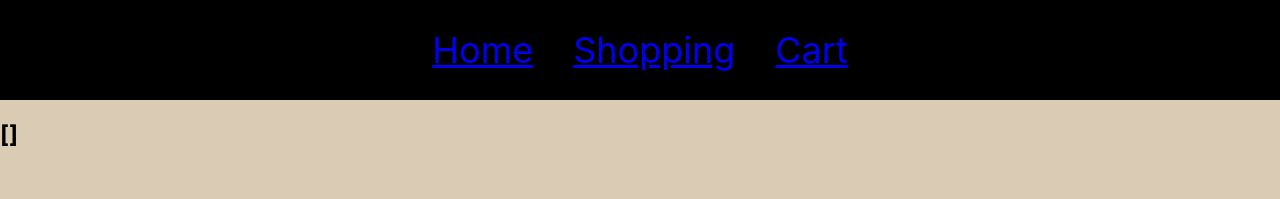
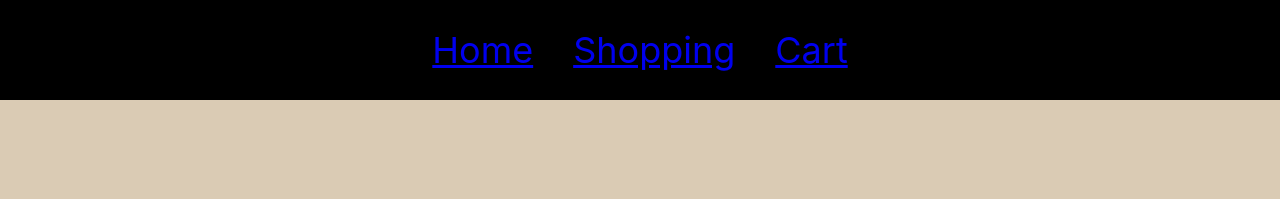
Before and after one commit to DanielMitchell444/Shopping-Cart, a React (Create React App) app: page /cart in a window 1280 px wide. Shown: the top 199 px of the page. Built offline with nearby package versions, Linux system fonts and the light colour scheme.

Commit message:
initial commit

```diff
--- a/src/App.js
+++ b/src/App.js
@@ -49,7 +49,7 @@ function App() {
        <Route exact path = "/"  element = {<Home />} />
        <Route exact path = '/shopping' element = {<Shopping
        onClick = {(e) => addItem(e)}
-       items = {items.name}
+       items = {setCart}
        />} />
        <Route exact path = "/cart" element ={<Cart
        items = {items}
--- a/src/Component/Cart.js
+++ b/src/Component/Cart.js
@@ -5,8 +5,11 @@ import Shopping from "./Shopping";
 const Cart = ({items}) => {
  return(
  <div>
-  <h2>{JSON.stringify(items)}</h2>
-  <h3>{items.name}</h3>
+  {items.map(item => {
+  return <Card
+  items = {item}
+  />
+  })}
  </div>
  )
 }
```
